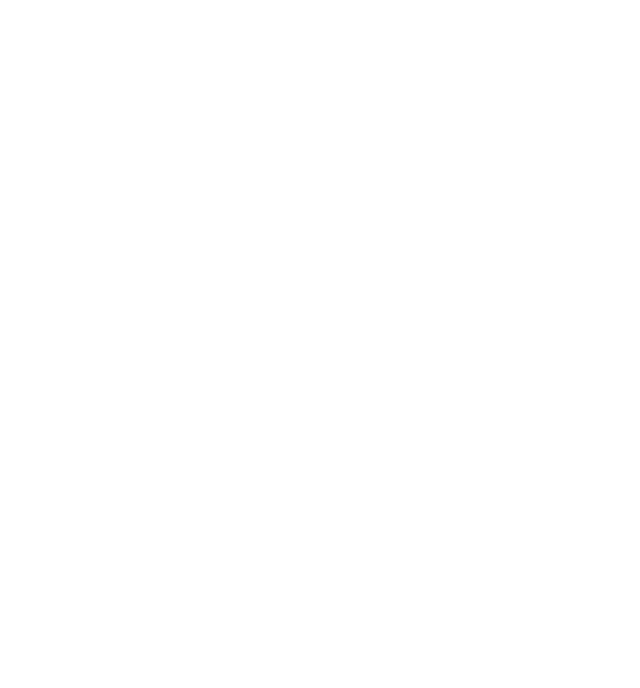
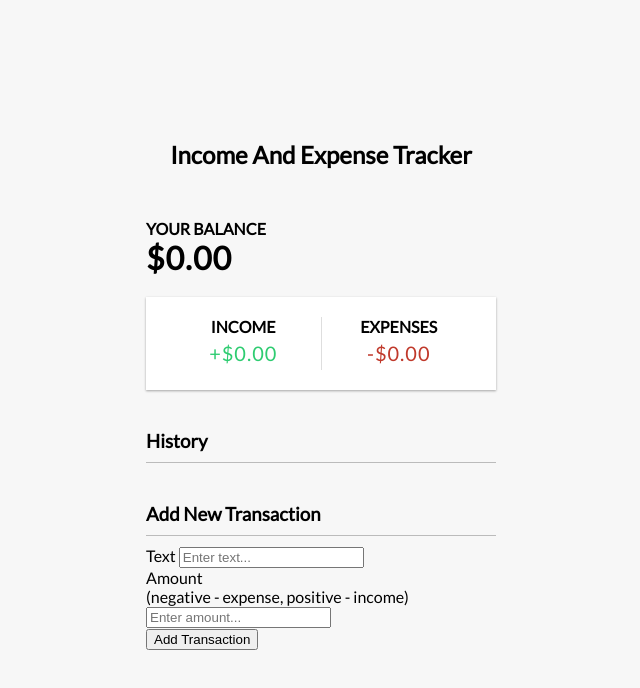
Before and after one commit to GlynWDavies-2019/IncomeAndExpenseTracker, a plain HTML site: page index.html in a window 1280 px wide. Shown: the whole page, without its empty margins (319-959 px from the left). Drawn offline with Linux system fonts and the light colour scheme.

Commit message:
HTML completed

```diff
--- a/index.html
+++ b/index.html
@@ -8,6 +8,41 @@
     <title>Income And Expense Tracker</title>
 </head>
 <body>
+    <h2>Income And Expense Tracker</h2>
+    <div class="container">
+        <h4>Your Balance</h4>
+        <h1 id="balance">$0.00</h1>
+        <div class="inc-exp-container">
+            <div>
+                <h4>Income</h4>
+                <p id="money-plus" class="money plus">+$0.00</p>
+            </div>
+            <div>
+                <h4>Expenses</h4>
+                <p id="money-minus" class="money minus">-$0.00</p>
+            </div>
+        </div>
+        <h3>History</h3>
+        <ul id="list" class="list">
+            <!-- <li class="minus">
+                Cash <span>-400</span><button class="delete-btn">x</button>
+            </li> -->
+        </ul>
+        <h3>Add New Transaction</h3>
+        <form id="form">
+            <div class="form-control">
+                <label for="text">Text</label>
+                <input type="text" id="text" placeholder="Enter text...">
+            </div>
+            <div class="form-control">
+                <label for="amount">
+                    Amount<br>(negative - expense, positive - income)
+                </label>
+                <input type="number" id="amount" placeholder="Enter amount...">
+            </div>
+            <button class="btn">Add Transaction</button>
+        </form>
+    </div>
     <script src="script.js"></script>
 </body>
 </html>
--- a/style.css
+++ b/style.css
@@ -0,0 +1,83 @@
+/* Fonts */
+
+@import url('https://fonts.googleapis.com/css?family=Lato&display=swap');
+
+/* Variables */
+
+:root {
+    --box-shadow: 0 1px 3px rgba(0,0,0,0.12), 0 1px 2px rgba(0,0,0,0.24);
+}
+
+/* Reset */
+
+* {
+    box-sizing: border-box;
+}
+
+/* Global Styles */
+
+body {
+    align-items: center;
+    background-color: #F7F7F7;
+    display: flex;
+    flex-direction: column;
+    font-family: 'Lato', sans-serif;
+    justify-content: center;
+    margin: 0;
+    min-height: 100vh;
+}
+
+/* Application Styles */
+
+.container {
+    margin: 30px auto;
+    width: 350px;
+}
+
+h1 {
+    letter-spacing: 1px;
+    margin: 0;
+}
+
+h3 {
+    border-bottom: 1px solid #BBBBBB;
+    margin: 40px 0 10px;
+    padding-bottom: 10px;
+}
+
+h4 {
+    margin: 0;
+    text-transform: uppercase;
+}
+
+.inc-exp-container {
+    background-color: #FFFFFF;
+    box-shadow: var(--box-shadow);
+    display: flex;
+    justify-content: space-between;
+    margin: 20px 0;
+    padding: 20px;
+}
+
+.inc-exp-container > div {
+    flex: 1;
+    text-align: center;
+}
+
+.inc-exp-container > div:first-of-type {
+    border-right: 1px solid #DEDEDE;
+}
+
+.money {
+    font-size: 20px;
+    letter-spacing: 1px;
+    margin: 5px 0;
+}
+
+.money.plus {
+    color: #2ECC71;
+}
+
+.money.minus {
+    color: #C0392B;
+}
```
